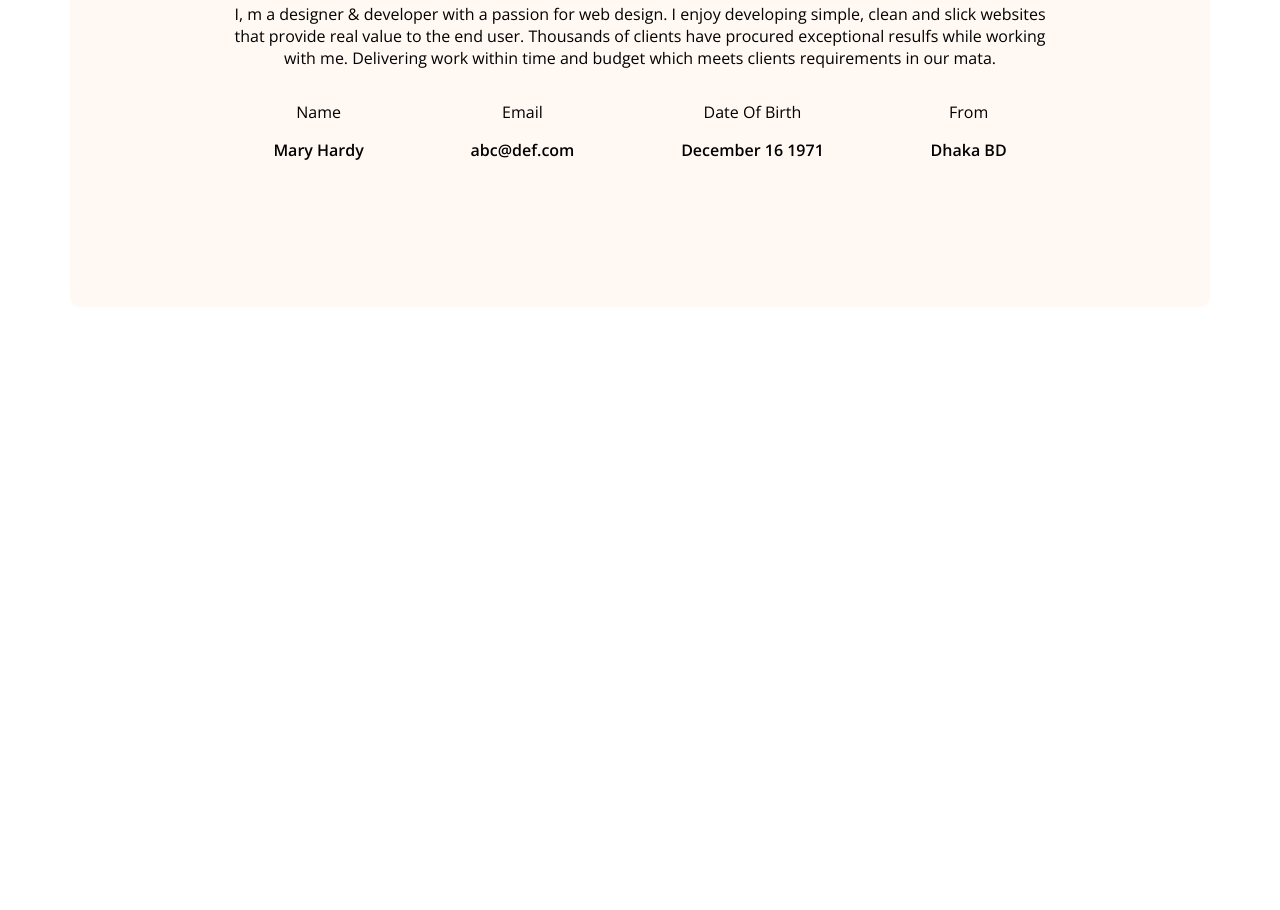
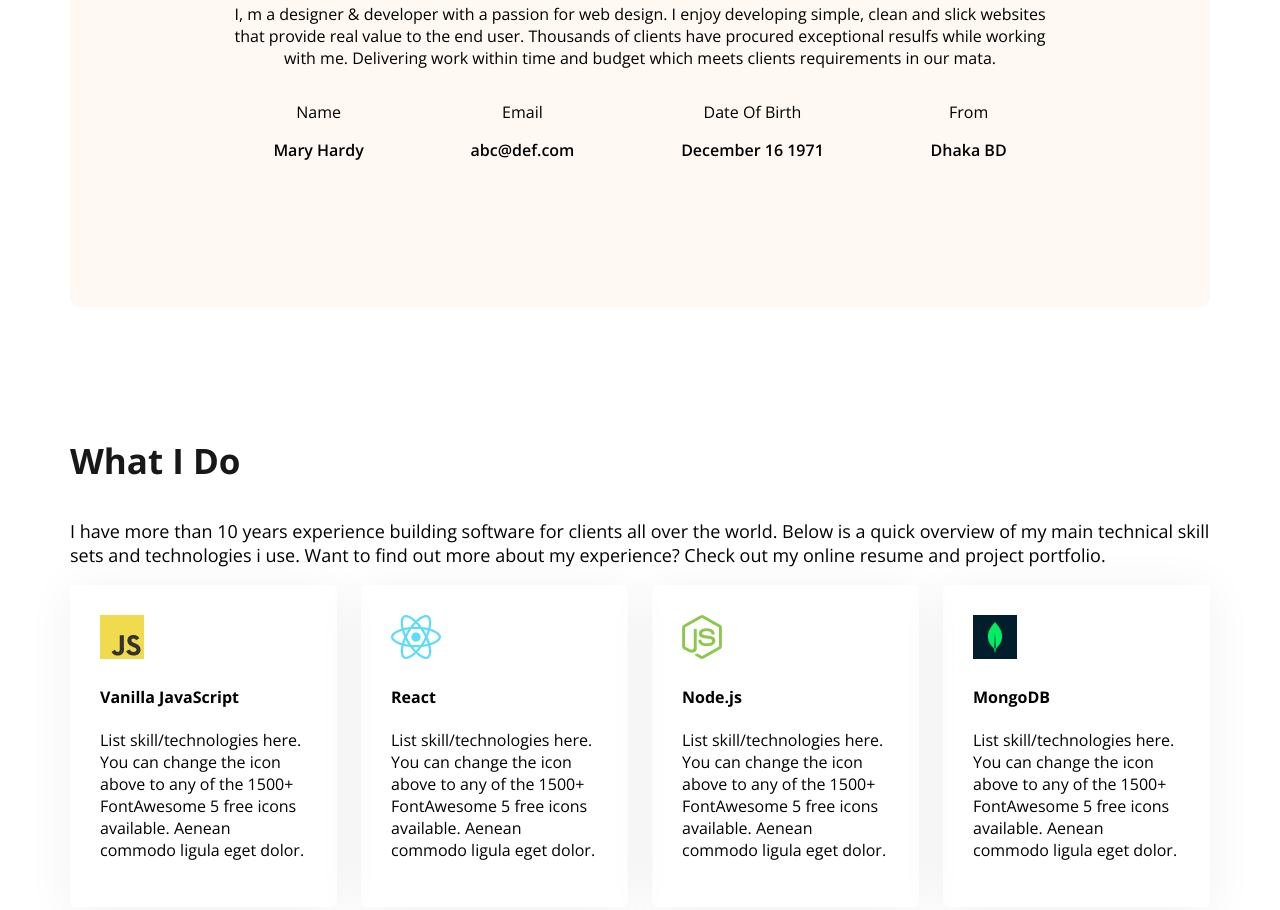
Before and after one commit to ArifuzzamanArif10/web-dev-portfolio, a plain HTML site: page index.html in a window 1280 px wide. Shown: the part 1204-2114 px from the top of the page. Before the commit the page ends 1519 px from the top, so only its background shows below. Drawn offline with nearby package versions, Linux system fonts and the light colour scheme.

Commit message:
Did Main Function Work

```diff
--- a/index.html
+++ b/index.html
@@ -67,6 +67,37 @@
 
            </div>
         </section>
+        <!-- what is do section  start -->
+         <section class="skills">
+            <h3 class="section-title text center">What I Do</h3>
+            <p class="section-description text center">I have more than 10 years experience building software for clients all over the world. Below is a quick overview of my main technical skill sets and technologies i use. Want to find out more about my experience? Check out my online resume and project portfolio.</p>
+
+            <div class="skills-container">
+                <!-- .skill*4>img+h4.skill-title
+                +p.skill-description -->
+                <div class="skill">
+                    <img src="images/icons/js.png" alt="">
+                    <h4 class="skill-title">Vanilla JavaScript</h4>
+                    <p class="skill-description">List skill/technologies here. You can change the icon above to any of the 1500+ FontAwesome 5 free icons available. Aenean commodo ligula eget dolor.</p>
+                </div>
+                <div class="skill">
+                    <img src="images/icons/react.png" alt="">
+                    <h4 class="skill-title">React</h4>
+                    <p class="skill-description">List skill/technologies here. You can change the icon above to any of the 1500+ FontAwesome 5 free icons available. Aenean commodo ligula eget dolor.</p>
+                </div>
+                <div class="skill">
+                    <img src="images/icons/nodejs.png" alt="">
+                    <h4 class="skill-title">Node.js</h4>
+                    <p class="skill-description">List skill/technologies here. You can change the icon above to any of the 1500+ FontAwesome 5 free icons available. Aenean commodo ligula eget dolor.</p>
+                </div>
+                <div class="skill">
+                    <img src="images/icons/mongo.png" alt="">
+                    <h4 class="skill-title">MongoDB</h4>
+                    <p class="skill-description">List skill/technologies here. You can change the icon above to any of the 1500+ FontAwesome 5 free icons available. Aenean commodo ligula eget dolor.</p>
+                </div>
+
+            </div>
+         </section>
     </main>
     <footer>
 
--- a/styles/portfolio.css
+++ b/styles/portfolio.css
@@ -38,6 +38,9 @@ nav{
 .section-description{
     font-size: 18px;
     columns: #757575;
+}
+.text-center{
+    text-align: center;
 }
 /* header */
 .header{
@@ -94,13 +97,17 @@ main{
     max-width: 1140px;
     margin: 0 auto;
 }
+main section{
+    margin-top: 130px;
+    margin-bottom: 130px;
+}
 
 /* about styles (main Function er kaj) */
 .about{
     border-radius: 10px ;
     padding: 130px 150px;
     text-align: center;
-    margin-top: 130px;
+    /* margin-top: 130px; */
 
 }
 .about-items{
@@ -111,3 +118,13 @@ main{
 .item-description{
     font-weight: 600;
 }
+/* skills section styles */
+.skills-container{
+    display: flex;
+    gap: 24px;
+}
+.skill{
+     padding: 30px;
+     box-shadow: 0px 6px 50px rgba(0, 0, 0, 0.06) ;
+     border-radius: 5px;
+}
```
